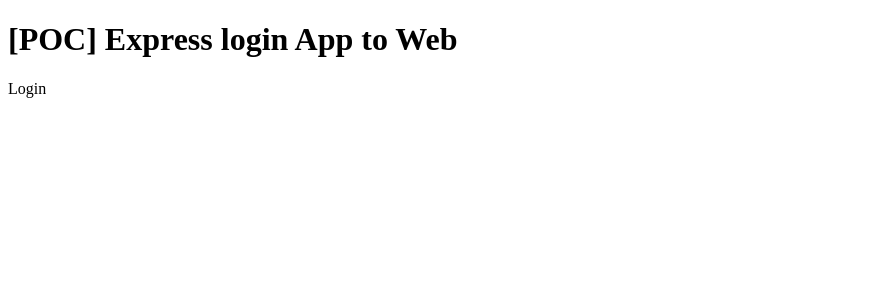
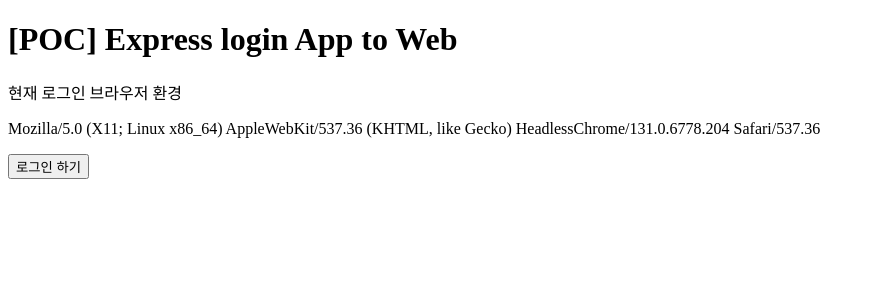
Before and after one commit to dev-hyungwoo-homework/express-login-test, a React (Create React App) app: page / in a window 1280 px wide. Shown: the top 300 px of the page, without its empty margins (0-875 px from the left). Built offline with nearby package versions, Linux system fonts and the light colour scheme.

Commit message:
feat: login

```diff
--- a/package.json
+++ b/package.json
@@ -7,8 +7,10 @@
     "@types/react": "^18.0.28",
     "@types/react-dom": "^18.0.11",
     "antd": "^4.16.13",
+    "axios": "^0.26.1",
     "dayjs": "^1.8.34",
     "firebase": "^9.12.1",
+    "firebase-admin": "^11.5.0",
     "react": "^16.13.1",
     "react-dom": "^16.13.1",
     "react-scripts": "5.0.1",
--- a/src/App.tsx
+++ b/src/App.tsx
@@ -1,10 +1,22 @@
-import Login from "./Login";
+import axios from "axios";
 
 function App() {
+  const userAgent = navigator.userAgent;
+  // console.log(userAgent);
+
+  // if (userAgent.match(/Mozilla/)) {
+  // }
+
+  const handleButtonClick = async () => {
+    console.log("click!")
+  }
+
   return (
     <div>
       <h1>{"[POC] Express login App to Web"}</h1>
-      <Login />
+      <p>현재 로그인 브라우저 환경</p>
+      <p>{userAgent}</p>
+      <button type="button" onClick={handleButtonClick}>로그인 하기</button>
     </div>
   );
 }
--- a/src/Login.tsx
+++ /dev/null
@@ -1,16 +0,0 @@
-import React from 'react'
-
-const Login = () => {
-  const userAgent = navigator.userAgent;
-  console.log(userAgent)
-
-  if (userAgent.match(/Mozilla/)) {
-    alert(userAgent)
-  }
-
-  return (
-    <div>Login</div>
-  )
-}
-
-export default Login
```
Also changed, not shown: src/config/firebase.ts (added, +20 -0 lines), 1 other file (tests, documents, lock files or other folders).
